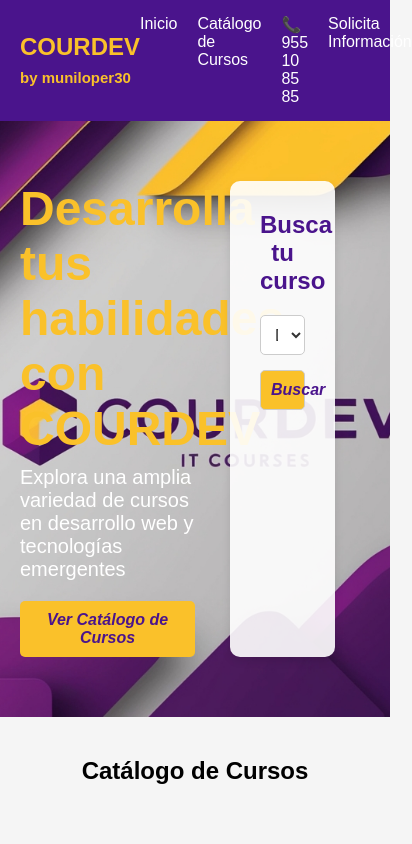
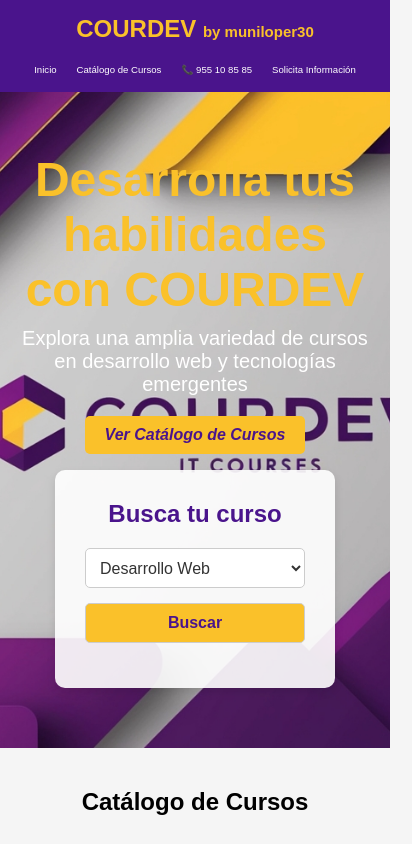
Before and after one commit to muniloper30/cursos_formativos, a website: page public/index.html in a window 390 px wide. Shown: the top 844 px of the page, 412 px wide, since content can reach past the window. Drawn offline with Linux system fonts and the light colour scheme.

Commit message:
Modificación de index y css para hacer responsive el proyecto

```diff
--- a/public/css/styles.css
+++ b/public/css/styles.css
@@ -21,7 +21,7 @@ body {
 .navbar-brand {
   font-size: 24px;
   font-weight: bold;
-    color: #FAC12A; /* Amarillo */
+  color: #fac12a; /* Amarillo */
 }
 
 .navbar-menu {
@@ -41,12 +41,12 @@ body {
 }
 
 .navbar-brand .span-nav {
-    color: #FAC12A; /* Amarillo */
+  color: #fac12a; /* Amarillo */
   font-size: 15px;
 }
 
 .hero {
-    background-image: url('/img/img_hero.jpg'); /* Imagen de fondo */
+  background-image: url("/img/img_hero.jpg"); /* Imagen de fondo */
   background-size: cover;
   background-position: center;
   padding: 60px 20px;
@@ -62,7 +62,7 @@ body {
 .hero-content h1 {
   font-size: 48px;
   margin-bottom: 10px;
-    color: #FAC12A;
+  color: #fac12a;
 }
 
 .hero-content p {
@@ -70,28 +70,40 @@ body {
   margin-bottom: 20px;
 }
 
-button {
+.buscarCursos {
   padding: 10px 20px;
   font-size: 16px;
   font-weight: bold;
   font-style: oblique;
-    background-color: #FAC12A;
+  background-color: #fac12a;
   color: #4a148c;
   border: none;
   border-radius: 5px;
   cursor: pointer;
 }
 
-button:hover {
+.buscarCursos:hover {
   background-color: #ffd600; /* Mas claro */
 }
 
-.catalogo h2{
+#loadCoursesBtn {
+    padding: 10px 20px;
+    font-size: 16px;
+    font-weight: bold;
+    font-style: oblique;
+    background-color: #fac12a;
+    color: #4a148c;
+    border: none;
+    border-radius: 5px;
+    cursor: pointer;
+    margin-bottom: 1rem;
+}
+
+.catalogo h2 {
   text-align: center;
   margin: 40px 0;
   color: black;
 }
-
 
 /* Estilo del formulario de búsqueda */
 .search-form {
@@ -132,7 +144,7 @@ button:hover {
 
 /* Ajuste para el botón */
 .search-form button {
-    background-color: #FAC12A; /* Amarillo */
+  background-color: #fac12a; /* Amarillo */
   color: #4a148c; /* Morado */
   font-size: 16px;
   font-weight: bold;
@@ -149,8 +161,6 @@ button:hover {
   border-color: #4a148c;
   outline: none; /* Para evitar bordes adicionales */
 }
-
-
 
 /* Hacer que los resultados de búsqueda se vean bien */
 #searchResults {
@@ -190,7 +200,8 @@ button:hover {
   font-size: 14px;
 }
 
-.course-category, .course-duration {
+.course-category,
+.course-duration {
   font-size: 14px;
   text-align: center;
 }
@@ -208,7 +219,6 @@ button:hover {
 .footer p {
   margin: 0;
 }
-
 
 .course-item {
   width: 250px;
@@ -232,7 +242,8 @@ button:hover {
   font-size: 14px;
 }
 
-.course-category, .course-duration {
+.course-category,
+.course-duration {
   font-size: 14px;
   text-align: center;
 }
@@ -250,3 +261,45 @@ button:hover {
 .footer p {
   margin: 0;
 }
+
+/* Estilos para responsive */
+
+@media screen and (max-width: 768px) {
+  .navbar {
+    flex-direction: column;
+    align-items: center;
+    text-align: center;
+  }
+
+
+    .navbar-menu {
+        margin-top: 1rem;
+    }
+
+    .navbar-menu a {
+        font-size: 0.6rem;
+    }
+
+
+
+  .hero {
+    flex-direction: column;
+    align-items: center;
+    text-align: center;
+  }
+
+
+
+  .hero-content {
+    max-width: 100%;
+  }
+
+
+  .search-form {
+    width: 80%;
+  }
+
+  .courses-list {
+    width: 100%;
+  }
+}
--- a/public/index.html
+++ b/public/index.html
@@ -43,7 +43,7 @@
             <option value="Control de Versiones">Control de Versiones</option>
             <option value="Ciencia de Datos">Ciencia de Datos</option>
         </select>
-        <button type="submit">Buscar</button>
+        <button class="buscarCurso" type="submit">Buscar</button>
     </form>
 </div>
 
```
Lines whose indentation alone changed are shown as unchanged.
